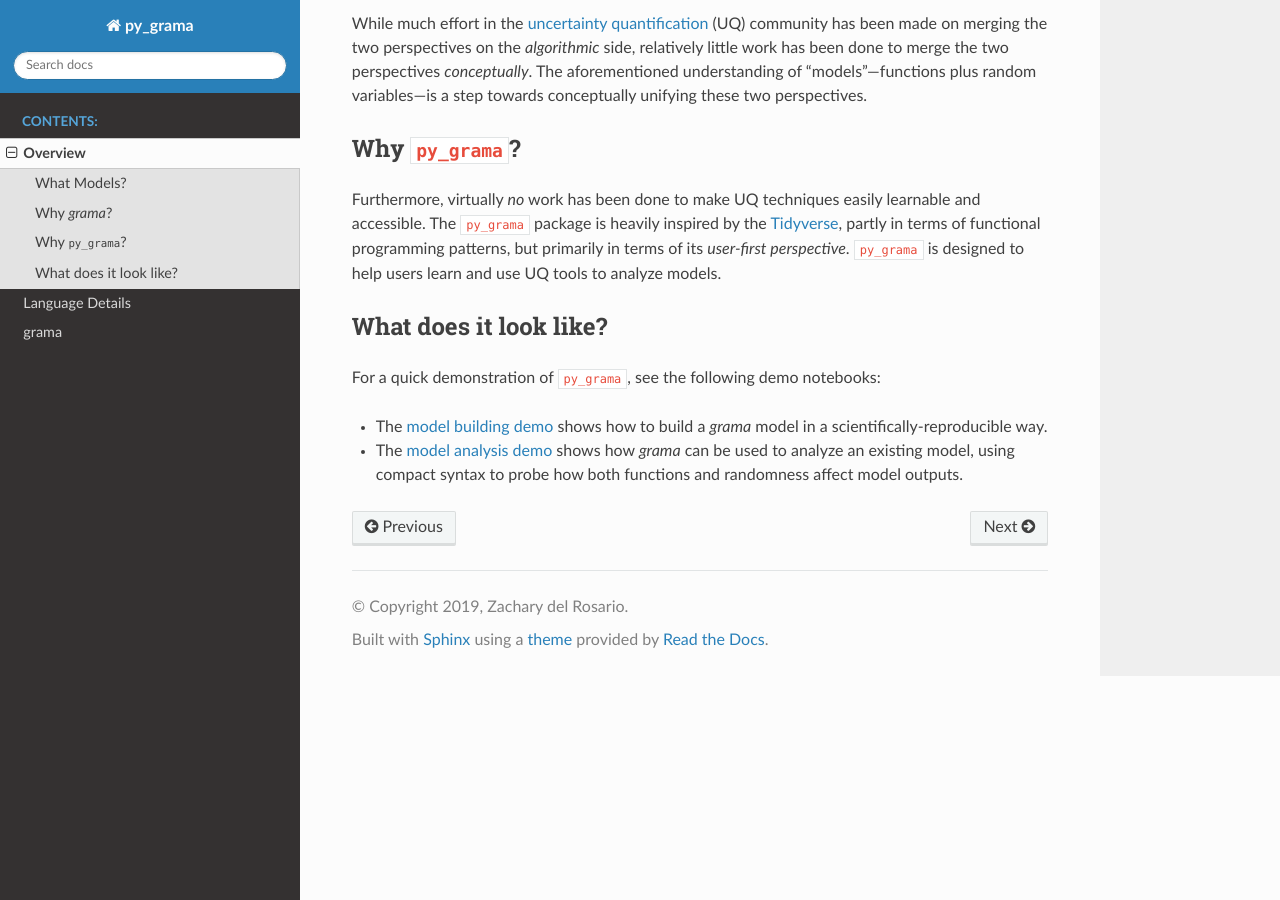
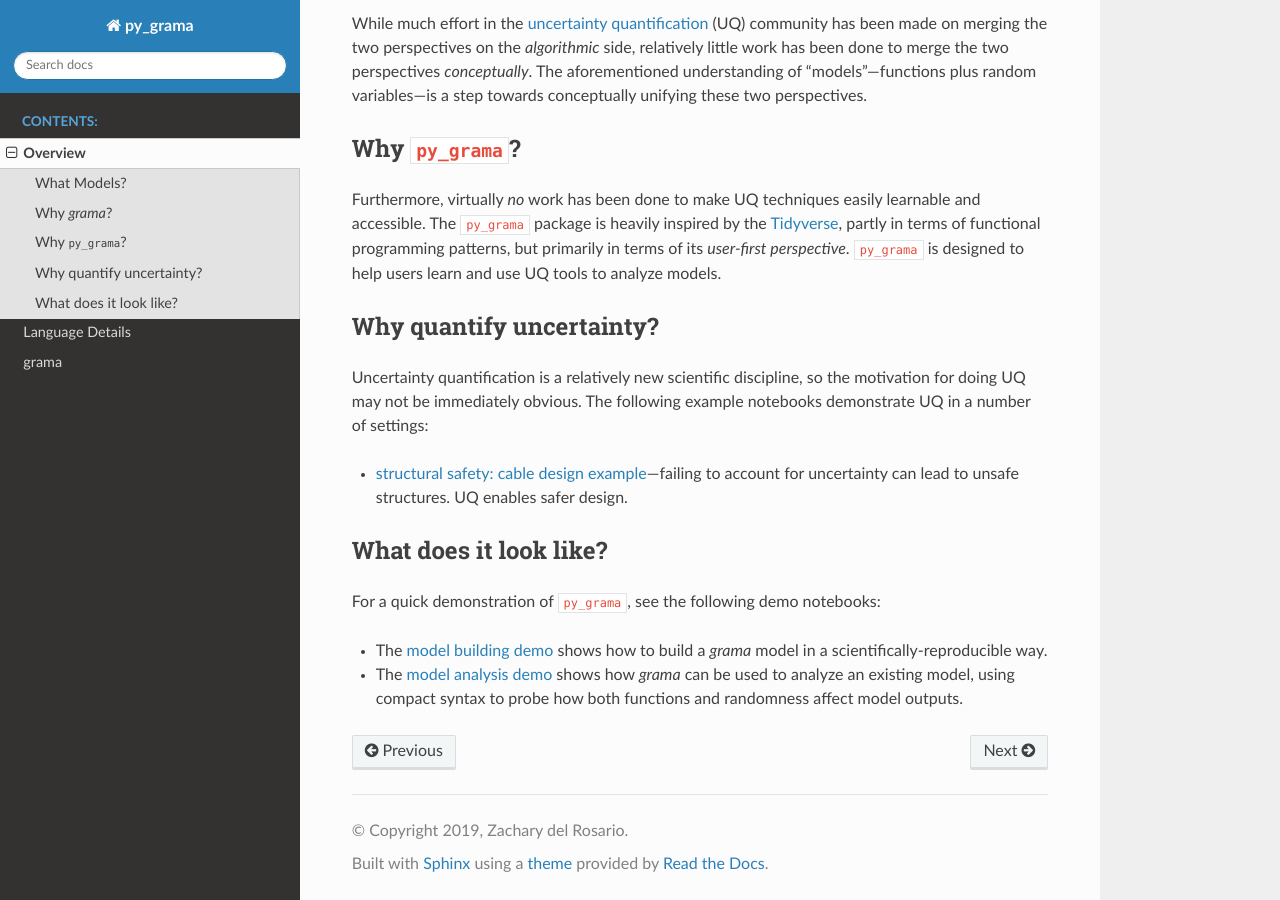
Before and after one commit to zdelrosario/py_grama, a Sphinx documentation site: the page built from docs/source/overview.md, in a window 1280 px wide and 900 px high, scrolled down 550 px. Built offline with Sphinx 7.4.7 and the Read the Docs theme 2.0.0, drawn with Linux system fonts in a browser that asks for light colours; formulas are drawn with MathJax 3.

Commit message:
tension example

```diff
--- a/docs/source/overview.md
+++ b/docs/source/overview.md
@@ -35,6 +35,13 @@ learnable and accessible. The `py_grama` package is heavily inspired by the
 programming patterns, but primarily in terms of its *user-first perspective*.
 `py_grama` is designed to help users learn and use UQ tools to analyze models.
 
+## Why quantify uncertainty?
+
+Uncertainty quantification is a relatively new scientific discipline, so the
+motivation for doing UQ may not be immediately obvious. The following example notebooks demonstrate UQ in a number of settings:
+
+- [structural safety: cable design example](https://github.com/zdelrosario/py_grama/blob/master/examples/tension/tension.ipynb)---failing to account for uncertainty can lead to unsafe structures. UQ enables safer design.
+
 ## What does it look like?
 
 For a quick demonstration of `py_grama`, see the following demo notebooks:
```
